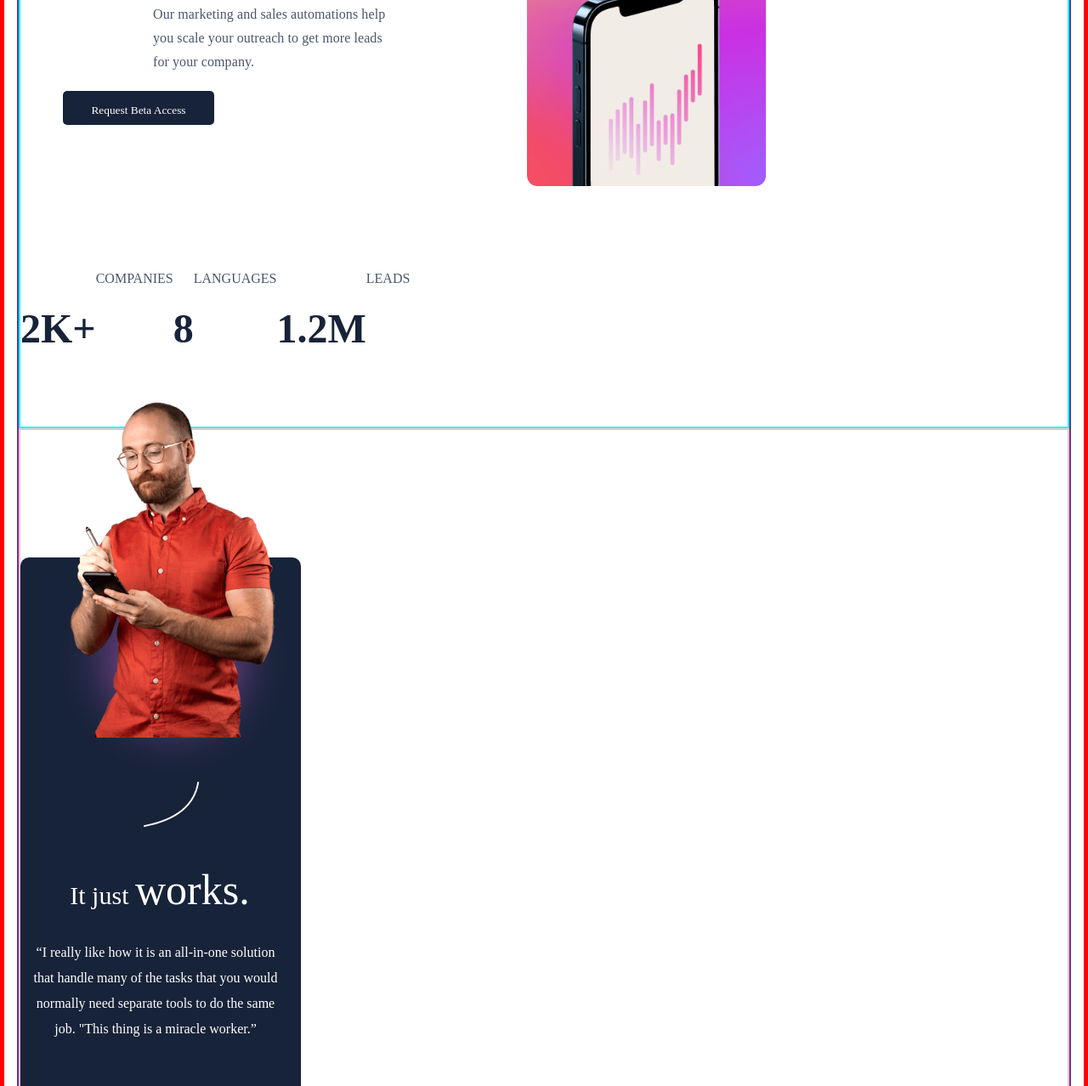
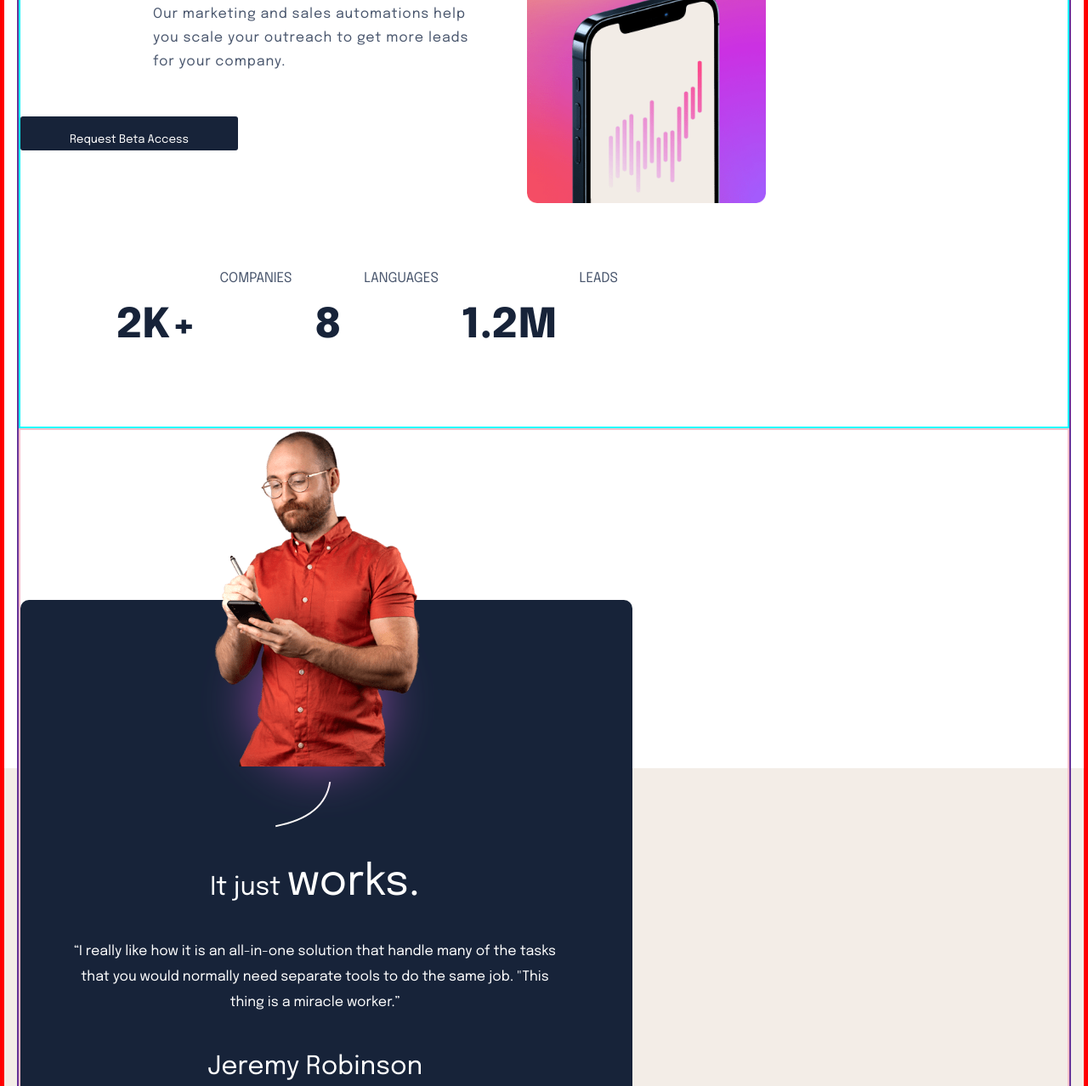
Before and after one commit to florence-manu/suite-landing-page, a plain HTML site: page t.html in a window 1280 px wide. Shown: the part 380-1658 px from the top of the page at 85% size. Drawn offline with Linux system fonts and the light colour scheme.

Commit message:
updated html and css

```diff
--- a/styles.css
+++ b/styles.css
@@ -412,8 +412,6 @@ footer{
         font-weight: 600;
         position: relative;
         bottom: 200px;
-        /* margin-left: 40px; */
-
     }
 
     .numbers-1{
@@ -496,11 +494,8 @@ footer{
     .message{
         text-align: center;
         position: absolute;
-        /* bottom: 320px; */
         right: 300px;
         font-family: 'Epilogue';
-        /* z-index: -10; */
-
     }
 
     .upper-text{
--- a/t.css
+++ b/t.css
@@ -264,6 +264,13 @@ body{
 
 @media screen and (min-width: 768px) {
 
+    .bottom-bg {
+        width: 100%;
+        height: 750px;
+        left: 0px;
+    }
+
+
     .section-1{
         display: grid;
         grid-template-columns: 1fr 1fr;
@@ -279,7 +286,8 @@ body{
 
     .first-paragraph{
         position: absolute;
-        left: 50px;
+        top: 200px;
+        /* left: 20px; */
         font-family:'Epilogue';
         font-weight: 400px;
         font-size: 56px;
@@ -291,7 +299,7 @@ body{
 
     .super{
         color: #172339;
-        font-size: 56px;
+        font-size: 60px;
         font-weight: bolder;
         font-family:'Epilogue';
         Line-height: 64px;
@@ -299,12 +307,13 @@ body{
     }
 
     .second-paragraph{
+        width: 400px;
         font-family: 'Epilogue';
         font-style: normal;
         font-weight: 400;
         font-size: 16px;
         line-height: 28px;
-        letter-spacing: 0.0888889px;
+        letter-spacing: 0.88888889px;
         color: #49566D;
         position: relative;
         top: 250px;
@@ -313,14 +322,15 @@ body{
     }
 
     .lower-button{
-        padding: 15px;
-        border-radius: 5px;
+        padding-top: 20px;
+        padding-bottom: 20px;
+        width: 256px;
+        border-radius: 3px;
         margin-bottom: 40px;
         margin-top:20px ;
         position: relative;
-        top: 250px;
-        left: 50px;
-    }
+        top: 280px;
+}
 
     .hero-mobile,.hero-desktop{
         display: none;
@@ -331,7 +341,7 @@ body{
         position: relative;
         right: 20px;
         /* left: 40px; */
-        bottom: 100px;
+        bottom: 80px;
         width: 281px;
         height: 482px;
         z-index: -15;
@@ -340,8 +350,79 @@ body{
     .ration{
         display: flex;
         flex-direction: row;
+        justify-content: space-around;
         position: relative;
+        left: 100px;
         height: 83px;
     }
 
+    /* .numbers-1{
+        right: 10px;
+     }
+
+     .numbers-2{
+        left: 50px;
+     }
+
+     .numbers-3{
+        right: -70px;
+     } */
+
+     .jeremy-mobile ,.jeremy-desktop{
+        display: none;
+    }
+
+    .jeremy-tablet{
+        display: initial;
+        position: absolute;
+        bottom: 750px;
+        left: 230px;
+        margin-top: 30px;
+        z-index: 10;
+    }
+
+    .blurry{
+        position: relative;
+        z-index: 10;
+        left: 200px;
+    }
+
+    .lower-curved-line{
+        position: relative;
+        bottom: 90px;
+        left: 300px;
+    }
+
+    .info{
+        width: 720px;
+        height: 684px;
+        margin-top: 200px;
+    }
+
+    .upper-text{
+        left: 60px;
+        top: 100px;
+    }
+
+    .testimony{
+        width: 573px;
+        position: relative;
+        left: 60px;
+        top: 120px;
+    }
+
+    .identity{
+        left: 60px;
+
+    }
+
+    .footer{
+        display: flex;
+        flex-direction: row;
+        width: 725px;
+        margin-left: -120px;
+        justify-content: space-between;
+    }
+
+
 }
--- a/t.html
+++ b/t.html
@@ -6,6 +6,9 @@
     <meta name="viewport" content="width=device-width, initial-scale=1.0">
     <title>Document</title>
     <link rel="stylesheet" href="t.css">
+    <link rel="preconnect" href="https://fonts.googleapis.com">
+    <link rel="preconnect" href="https://fonts.gstatic.com" crossorigin>
+    <link href="https://fonts.googleapis.com/css2?family=Epilogue:wght@400;800&display=swap" rel="stylesheet">
 </head>
 <body>
 
@@ -81,13 +84,24 @@
                 </div>
             </div>
         </div>
+
         <div class="footer">
+            <div class="footer-logo"><img  src="assets/logo.svg" alt=""></div>
+            <div class="copyright"><p>Copyright - Suite</p></div>
+            <div class="footer-icons">
+                <img class="icon-1"  src="assets/icon-facebook.svg" alt="">
+                <img class="icon-2"  src="assets/icon-twitter.svg" alt="">
+                <img class="icon-3"  src="assets/icon-instagram.svg" alt="">
+            </div>
+
+        </div>
+        <!-- <div class="footer">
             <img class="footer-logo" src="assets/logo.svg" alt="">
             <p class="copyright">Copyright - Suite</p>
             <img class="icon-1"  src="assets/icon-facebook.svg" alt="">
             <img class="icon-2"  src="assets/icon-twitter.svg" alt="">
             <img class="icon-3"  src="assets/icon-instagram.svg" alt="">
-        </div>
+        </div> -->
     </div>
     <div class="bottom-bg"></div>
 </body>
```
